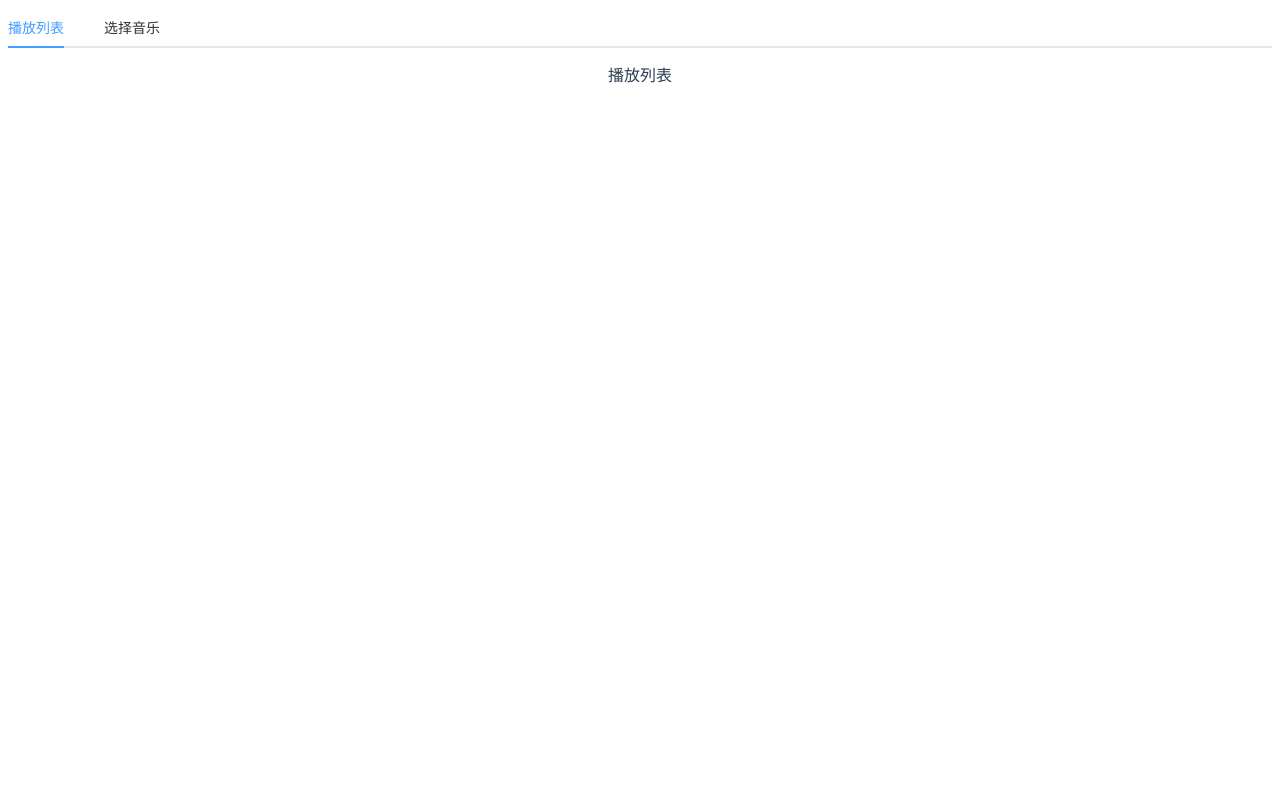
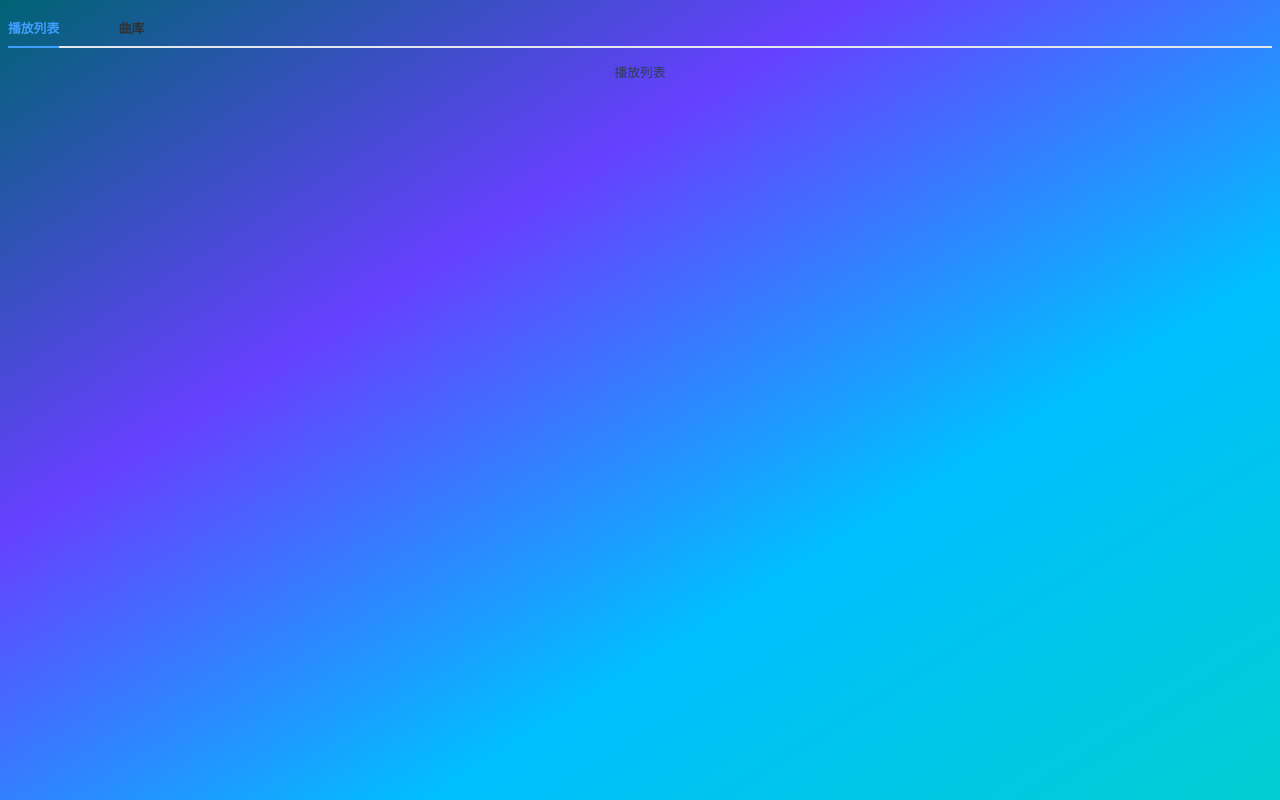
Before and after one commit to wandererparsifal/vue-music, a Vue app: page /#/ in a window 1280 px wide. Built offline with nearby package versions, Linux system fonts and the light colour scheme.

Commit message:
Tab式样

```diff
--- a/src/App.vue
+++ b/src/App.vue
@@ -11,6 +11,10 @@
 </script>
 
 <style>
+  html {
+    font-size: calc(100vw / 100);
+  }
+
   body {
     margin: 0;
   }
--- a/src/components/MainPage.vue
+++ b/src/components/MainPage.vue
@@ -1,10 +1,12 @@
 <template>
   <div class="main-div">
     <el-tabs class="tab" v-model="activeName" @tab-click="handleClick">
-      <el-tab-pane label="播放列表" name="play_list">
+      <el-tab-pane name="play_list">
+        <span class="tab-handler" slot="label">播放列表</span>
         播放列表
       </el-tab-pane>
-      <el-tab-pane label="选择音乐" name="select_music">
+      <el-tab-pane name="select_music">
+        <span class="tab-handler" slot="label">&#12288;曲库&#12288;</span>
         选择音乐
       </el-tab-pane>
     </el-tabs>
@@ -21,7 +23,7 @@
     },
     methods: {
       handleClick(tab, event) { // eslint-disable-line
-        console.log(tab.name, tab.label);
+        console.log(tab.name);
       },
     },
   };
@@ -32,9 +34,16 @@
   .main-div {
     width: 100vw;
     height: 100vh;
+    /*background: linear-gradient(to bottom right, #006374 20%, #8B00FF 40%, #00BFFF 60%, #00CED1 80%);*/
+    background: linear-gradient(to bottom right, #006374, #6640FF, #00BFFF, #00CED1);
   }
 
   .tab {
     padding: 1vh;
   }
+
+  .tab-handler {
+    font-weight: bold;
+    font-size: 1rem;
+  }
 </style>
```
